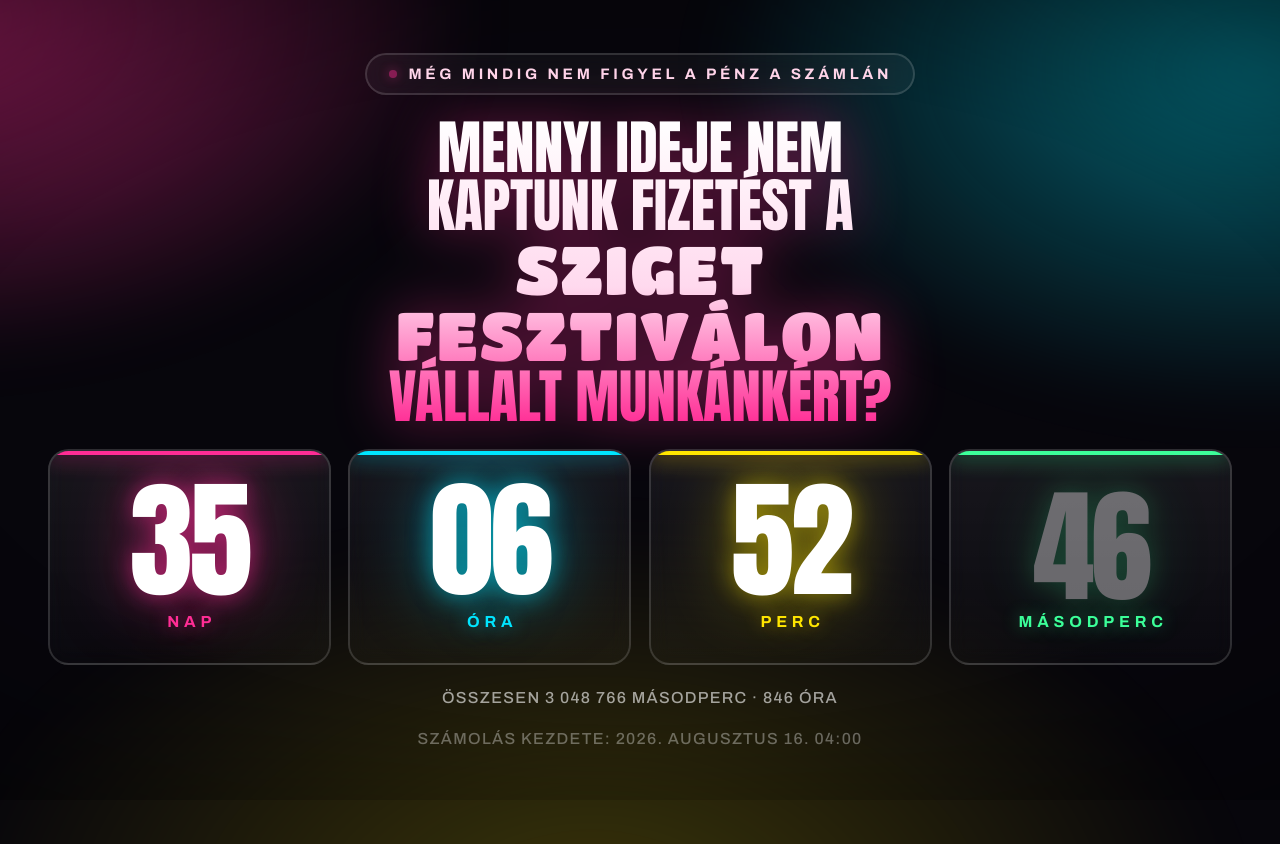
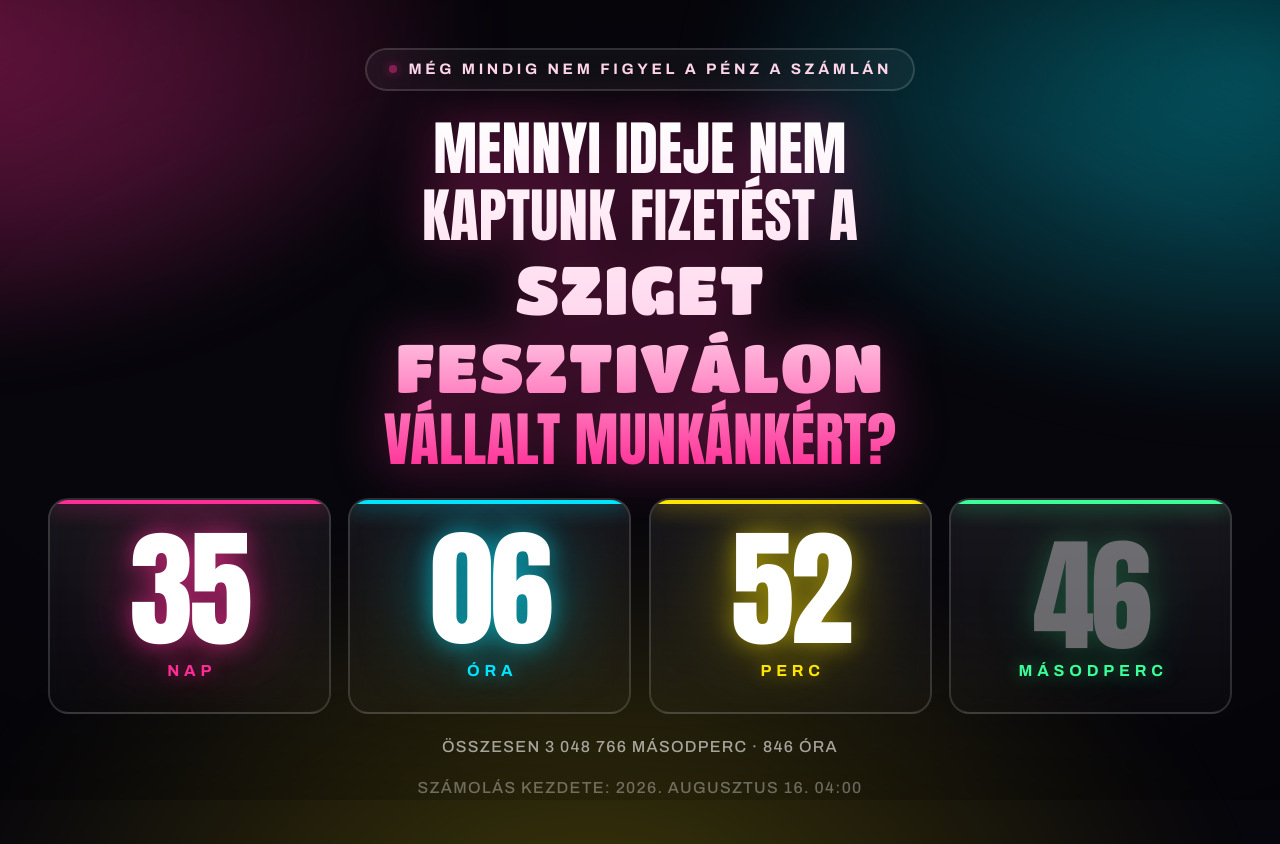
Before and after one commit to kilab3ez/sziget-szamlalo, a plain HTML site: page index.html in a window 1280 px wide. Before the commit the page ends 800 px from the top, so only its background shows below. Drawn offline with Linux system fonts and the light colour scheme.

Commit message:
Update index.html
more space between letters

```diff
--- a/index.html
+++ b/index.html
@@ -115,8 +115,8 @@
     max-width: 22ch;
     font-weight: 400;
     font-size: clamp(1.5rem, 4.6vw, 4rem);
-    line-height: .98;
-    letter-spacing: -.005em;
+    line-height: 1.15;
+    letter-spacing: .004em;
     text-transform: uppercase;
     text-wrap: balance;
     background: linear-gradient(180deg, #ffffff 0%, #ffd9ee 55%, #ff2d95 100%);
```
